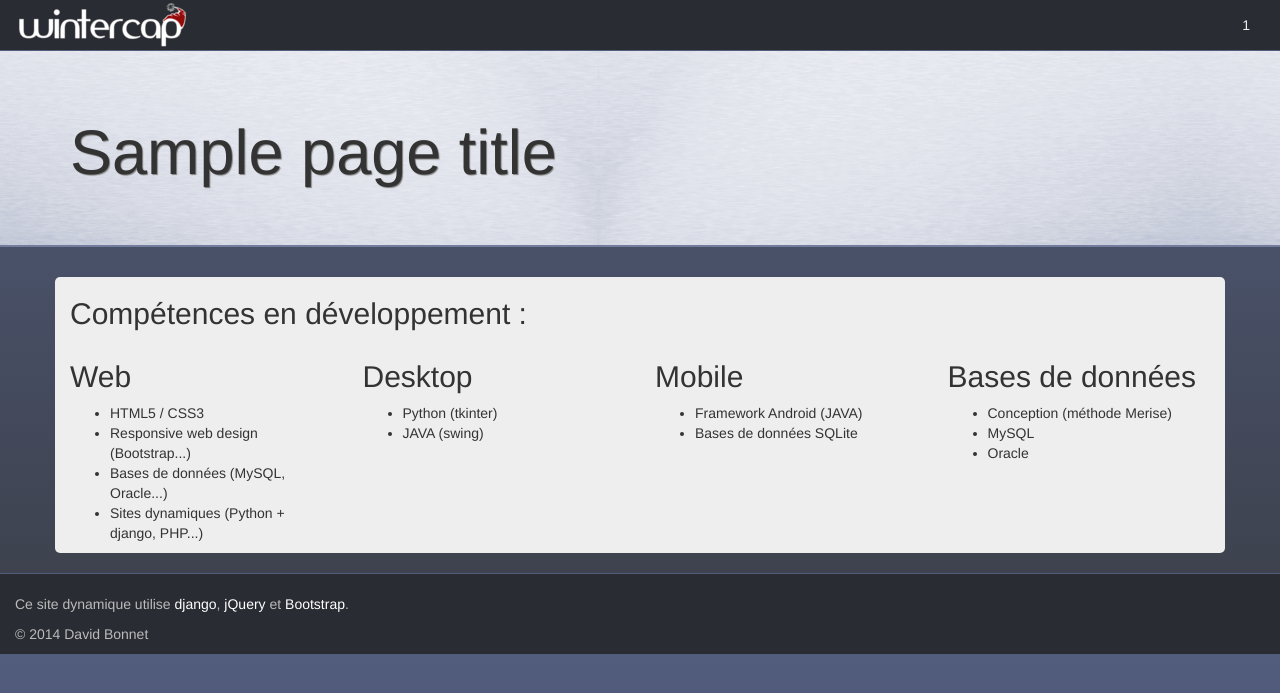
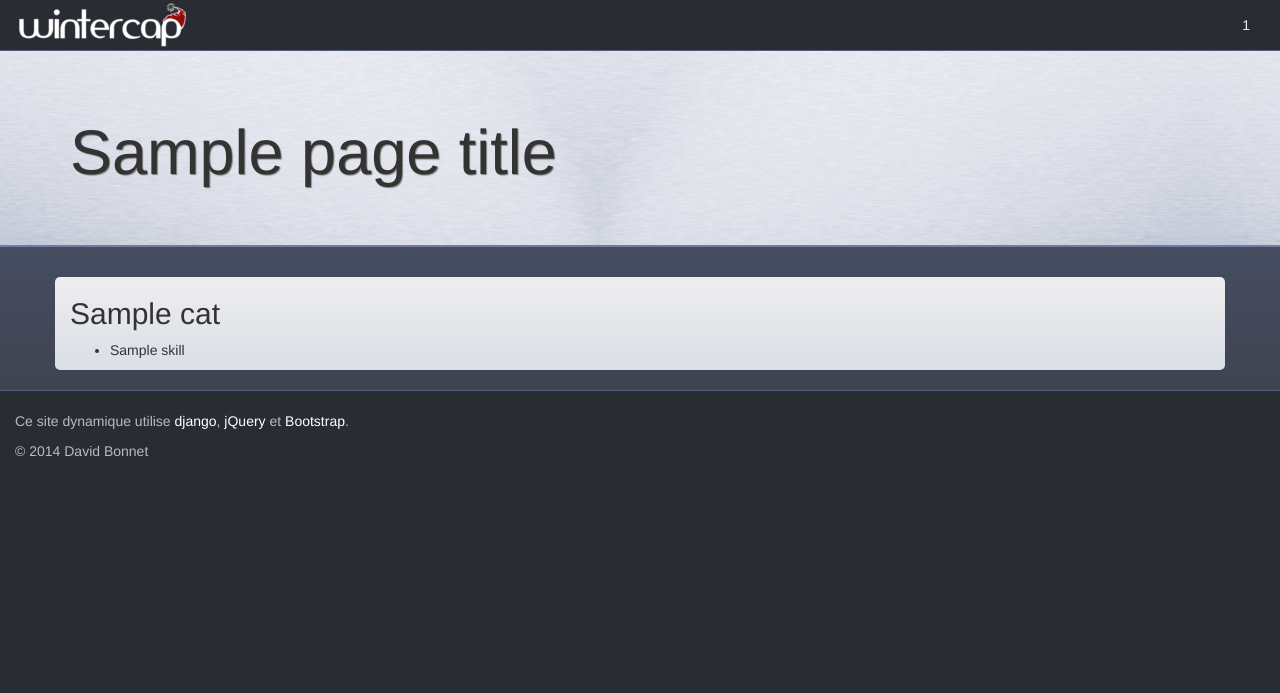
Before and after one commit to wintercap/wintercap, a Django app: template templates/website/competences.html in a window 1280 px wide. Shown: the top 693 px of the page. Run offline with Django 3.2, Linux system fonts and the light colour scheme; the template is opened without the code that fills it: most values are stand-ins (such as "Sample title", 1, 10 or a date in 2020); some libraries are stand-ins or nearby versions.

Commit message:
Added 'Competences' page

```diff
--- a/static/css/website-style.css
+++ b/static/css/website-style.css
@@ -2,7 +2,9 @@
 website-style.css
 Main stylesheet for www.wintercap.fr website
 */
-
+html{
+    background-color: #292C33;
+}
 body{
 	background: #525C7D; /* Old browsers */
 	background: -moz-linear-gradient(top,  #525C7D 0%, #3b3f48 100%); /* FF3.6+ */
@@ -90,10 +92,16 @@ body{
 
 
 #main-content{
-	background-color: #EEE;
+	background: #DADEE7; /* Old browsers */
+	background: -moz-linear-gradient(top,  #EEEEEE 0%, #DADEE7 100%); /* FF3.6+ */
+	background: -webkit-gradient(linear, left top, left bottom, color-stop(0%,#EEEEEE), color-stop(100%,#DADEE7)); /* Chrome,Safari4+ */
+	background: -webkit-linear-gradient(top,  #EEEEEE 0%,#DADEE7 100%); /* Chrome10+,Safari5.1+ */
+	background: -o-linear-gradient(top,  #EEEEEE 0%,#DADEE7 100%); /* Opera 11.10+ */
+	background: -ms-linear-gradient(top,  #EEEEEE 0%,#DADEE7 100%); /* IE10+ */
+	background: linear-gradient(to bottom,  #EEEEEE 0%,#DADEE7 100%); /* W3C */
+	filter: progid:DXImageTransform.Microsoft.gradient( startColorstr='#525C7D', endColorstr='#3b3f48',GradientType=0 ); /* IE6-9 */
 	border-radius: 5px;
 }
-
 
 
 .winterlogo{
@@ -141,3 +149,13 @@ footer a{
 .screenshot_realisation:hover{
     background-color: #525C7D;
 }
+
+
+/**
+ * Page compétences
+ */
+.skill:hover{
+    cursor: default;
+    background-color: #3E4350;
+    color: white;
+}
--- a/templates/website/base.html
+++ b/templates/website/base.html
@@ -5,7 +5,7 @@
 
     <div class="container-fluid">
         <div class="navbar-header">
-            <a class="navbar-brand" href="#">
+            <a class="navbar-brand" href="/">
                 <img class="navbar-logo" src="{% static 'img/white_logo.png' %}"
                      alt="wintercap"/>
             </a>
--- a/templates/website/competences.html
+++ b/templates/website/competences.html
@@ -1,42 +1,36 @@
 {% extends "website/base.html" %}
-
+{% block localscripts %}
+    <script>
+        $(document).ready(function () {
+            $(".hideme").hide();
+            $('li.skill').mouseenter(function () {
+                $(this).children('.hideme').stop().slideDown(500);
+            }).mouseleave(function () {
+                $(this).children('.hideme').stop().slideUp(500);
+            });
+        });
+    </script>
+{% endblock %}
 {% block content %}
-
-<h2>Compétences en développement :</h2>
-
     <div class="row">
+        {% for cat in categories %}
             <div class="col-xs-12 col-sm-6 col-md-3">
-		<h2>Web</h2>
+                <h2>{{ cat.name }}</h2>
                 <ul>
-			<li>HTML5 / CSS3</li>
-			<li>Responsive web design (Bootstrap...)</li>
-			<li>Bases de données (MySQL, Oracle...)</li>
-			<li>Sites dynamiques (Python + django, PHP...)</li>
+                    {% for skill in cat.skills %}
+                        <li class="skill">{{ skill.name }}
+                            <div class="hideme"><em>{{ skill.description }}</em>
+                            </div>
+                            <div class="hideme progress progress-striped active">
+                                <div class="progress-bar"
+                                     style="width: {{ skill.level }}%;"><span
+                                        class='sr-only'>{{ skill.level }}%</span>
+                                </div>
+                            </div>
+                        </li>
+                    {% endfor %}
                 </ul>
             </div>
-	<div class="col-xs-12 col-sm-6 col-md-3">
-		<h2>Desktop</h2>
-		<ul>
-			<li>Python (tkinter)</li>
-			<li>JAVA (swing)</li>
-		</ul>
+        {% endfor %}
     </div>
-	<div class="clearfix visible-sm"></div>
-	<div class="col-xs-12 col-sm-6 col-md-3">
-		<h2>Mobile</h2>
-		<ul>
-			<li>Framework Android (JAVA)</li>
-			<li>Bases de données SQLite</li>
-		</ul>
-	</div>
-	<div class="col-xs-12 col-sm-6 col-md-3">
-		<h2>Bases de données</h2>
-		<ul>
-			<li>Conception (méthode Merise)</li>
-			<li>MySQL</li>
-			<li>Oracle</li>
-		</ul>
-	</div>
-</div>
-
 {% endblock %}
--- a/website/views.py
+++ b/website/views.py
@@ -41,6 +41,11 @@ def home(request):
 def competences(request):
     page_title = 'Compétences'
     nav_pages = make_nav(page_title)
+    categories = Category.objects.all()
+    for cat in categories:
+        cat.skills = Skill.objects.filter(category=cat)
+        for skill in cat.skills:
+            skill.level = Skillset.objects.get(skill=skill, person__id=1).level
     return render(request, 'website/competences.html', locals())
 
 
```
Lines whose indentation alone changed are shown as unchanged.
